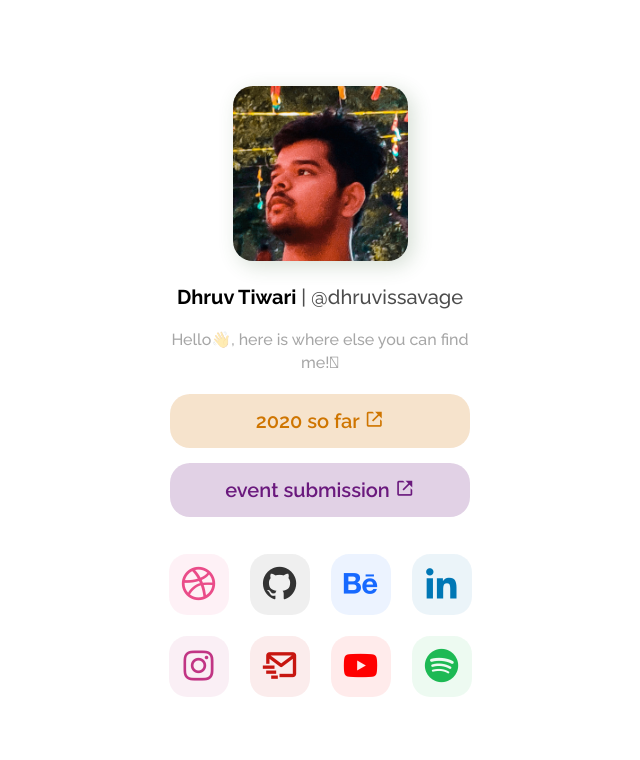
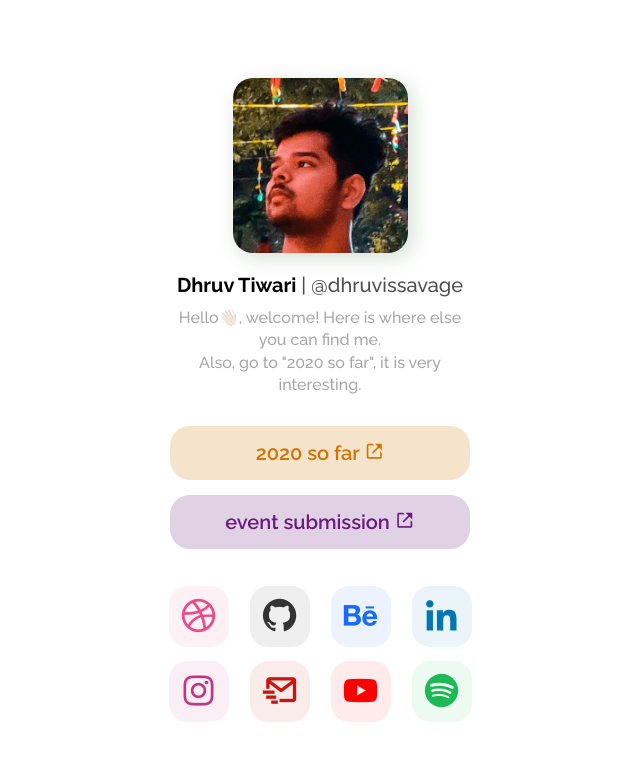
Before and after one commit to Illusion47586/social, a plain HTML site: page index.html in a window 1280 px wide. Shown: the whole page, without its empty margins (320-960 px from the left). Drawn offline with nearby package versions, Linux system fonts and the light colour scheme.

Commit message:
added details

```diff
--- a/css/mains.compact.css
+++ b/css/mains.compact.css
@@ -1,29 +1,31 @@
-.header { margin-bottom: 10px; }
+.header { margin-bottom: 10px; display: flex; align-items: center; justify-content: center; flex-direction: column; height: auto; }
 
-.header .profile-image { z-index: 10; height: 175px; width: 175px; border-radius: 20px; margin-bottom: 20px; box-shadow: 5px 5px 20px rgba(51, 93, 45, 0.2); }
+.header .profile-image { z-index: 10; width: 175px; border-radius: 20px; margin-bottom: 20px; box-shadow: 5px 5px 20px rgba(51, 93, 45, 0.2); }
 
 .header .name-text { font-size: 1.25em; font-weight: 700; }
 
 .header .name-text .IGHandle { font-weight: 500; color: rgba(0, 0, 0, 0.7); }
 
-.header .description { max-width: 300px; padding: 10px; margin-top: 10px; }
+.header .description { max-width: 300px; padding: 10px; margin-bottom: 10px; }
 
-.header .description p { font-size: 1em; color: rgba(0, 0, 0, 0.35); line-height: 1.4; }
+.header .description p { font-size: 16px; color: rgba(0, 0, 0, 0.35); line-height: 1.4; }
 
-#social--main { display: grid; grid-template-columns: repeat(4, auto); grid-gap: 7px 7px; padding: 10px; }
+#social--main { display: grid; grid-template-columns: repeat(4, auto); grid-gap: 7px 7px; padding: 10px 10px 0; }
 
 #other-links { margin-bottom: 20px; margin-top: -15px; display: flex; flex-direction: column; align-items: center; }
 
-#other-links .other-link { font-weight: 600; display: block; color: #2a3d66; position: relative; margin-top: 15px; width: 270px; height: auto; padding: 15px; font-size: 1.25em; background-color: rgba(42, 61, 102, 0.2); border-radius: 20px; border-color: black; border-width: 1em; }
+#other-links .other-link { font-weight: 600; display: block; color: #2a3d66; position: relative; margin-top: 15px; width: 270px; height: auto; padding: 15px; font-size: 20px; background-color: rgba(42, 61, 102, 0.2); border-radius: 20px; }
 
-.social-item { margin: 7px; padding: 10px; display: inline-block; border-radius: 30%; }
+.social-item { margin: 7px 7px 0; padding: 10px; display: inline-block; border-radius: 30%; }
 
-.social-item .bx { align-self: center; font-size: 2.5rem; padding: 0; margin: 0; }
+.social-item .bx { align-self: center; font-size: 40px; padding: 0; margin: 0; }
 
-body { height: 100vh; box-sizing: border-box; display: flex; flex-direction: column; align-items: center; justify-content: center; text-align: center; font-family: 'Raleway', sans-serif; }
+.noSelect { -webkit-touch-callout: none; -webkit-user-select: none; -khtml-user-select: none; -moz-user-select: none; -ms-user-select: none; user-select: none; -webkit-tap-highlight-color: transparent; }
+
+body { min-height: 100vh; box-sizing: border-box; display: flex; flex-direction: column; align-items: center; justify-content: center; text-align: center; font-family: 'Raleway', sans-serif; margin: 0; padding: 0; }
 
 * { margin: 0; padding: 0; }
 
 a { text-decoration: none; }
 
-a:hover, a:active, a:visited { text-decoration: none; }
+a:active, a:hover, a:visited { text-decoration: none; }
--- a/css/style.css
+++ b/css/style.css
@@ -1,10 +1,14 @@
 .header {
   margin-bottom: 10px;
+  display: flex;
+  align-items: center;
+  justify-content: center;
+  flex-direction: column;
+  height: auto;
 }
 
 .header .profile-image {
   z-index: 10;
-  height: 175px;
   width: 175px;
   border-radius: 20px;
   margin-bottom: 20px;
@@ -24,11 +28,11 @@
 .header .description {
   max-width: 300px;
   padding: 10px;
-  margin-top: 10px;
+  margin-bottom: 10px;
 }
 
 .header .description p {
-  font-size: 1em;
+  font-size: 16px;
   color: rgba(0, 0, 0, 0.35);
   line-height: 1.4;
 }
@@ -37,7 +41,7 @@
   display: grid;
   grid-template-columns: repeat(4, auto);
   grid-gap: 7px 7px;
-  padding: 10px;
+  padding: 10px 10px 0;
 }
 
 #other-links {
@@ -57,15 +61,13 @@
   width: 270px;
   height: auto;
   padding: 15px;
-  font-size: 1.25em;
+  font-size: 20px;
   background-color: rgba(42, 61, 102, 0.2);
   border-radius: 20px;
-  border-color: black;
-  border-width: 1em;
 }
 
 .social-item {
-  margin: 7px;
+  margin: 7px 7px 0;
   padding: 10px;
   display: inline-block;
   border-radius: 30%;
@@ -73,13 +75,23 @@
 
 .social-item .bx {
   align-self: center;
-  font-size: 2.5rem;
+  font-size: 40px;
   padding: 0;
   margin: 0;
 }
 
+.noSelect {
+  -webkit-touch-callout: none;
+  -webkit-user-select: none;
+  -khtml-user-select: none;
+  -moz-user-select: none;
+  -ms-user-select: none;
+  user-select: none;
+  -webkit-tap-highlight-color: transparent;
+}
+
 body {
-  height: 100vh;
+  min-height: 100vh;
   box-sizing: border-box;
   display: flex;
   flex-direction: column;
@@ -87,6 +99,8 @@ body {
   justify-content: center;
   text-align: center;
   font-family: 'Raleway', sans-serif;
+  margin: 0;
+  padding: 0;
 }
 
 * {
@@ -98,6 +112,6 @@ a {
   text-decoration: none;
 }
 
-a:hover, a:active, a:visited {
+a:active, a:hover, a:visited {
   text-decoration: none;
 }
--- a/index.html
+++ b/index.html
@@ -21,7 +21,8 @@
       Dhruv Tiwari <span class="IGHandle">| @dhruvissavage</span>
     </p>
     <div class="description">
-      <p>Hello👋, here is where else you can find me!🏼</p>
+      <p>Hello👋🏼, welcome! Here is where else you can find me.<br />
+      Also, go to "2020 so far", it is very interesting.</p>
     </div>
   </div>
   <div id="other-links">
--- a/js/addOtherLinks.js
+++ b/js/addOtherLinks.js
@@ -14,7 +14,7 @@ var linkBox = document.getElementById('other-links');
 
 for (var i = 0; i < linkItems.length; i++) {
   const linkContainer = document.createElement('a');
-  linkContainer.setAttribute('class', 'other-link');
+  linkContainer.setAttribute('class', 'other-link noSelect');
   linkContainer.setAttribute('href', linkItems[i].href);
   linkContainer.setAttribute('style', "background-color: rgba(" + linkItems[i].color + ", 0.2); color: rgb(" + linkItems[i].color + ")");
 
--- a/js/addSocialItem.js
+++ b/js/addSocialItem.js
@@ -49,7 +49,7 @@ var socialMain = document.getElementById('social--main');
 
 for (var i = 0; i < mainSocialtems.length; i++) {
   const linkContainer = document.createElement('a');
-  linkContainer.setAttribute('class', 'social-item');
+  linkContainer.setAttribute('class', 'social-item noSelect');
   linkContainer.setAttribute('href', mainSocialtems[i].href);
   linkContainer.setAttribute('style', "background-color: rgba(" + mainSocialtems[i].color + ", 0.08)");
 
--- a/scss/element/social-item.scss
+++ b/scss/element/social-item.scss
@@ -1,12 +1,12 @@
 .social-item {
-  margin: 7px;
+  margin: 7px 7px 0;
   padding: 10px;
   display: inline-block;
   border-radius: 30%;
 
   .bx {
     align-self: center;
-    font-size: 2.5rem;
+    font-size: 40px;
     padding: 0;
     margin: 0;
   }
--- a/scss/layout/header.scss
+++ b/scss/layout/header.scss
@@ -1,10 +1,14 @@
 .header {
-  // margin-top: 100px;
   margin-bottom: 10px;
+  display: flex;
+  align-items: center;
+  justify-content: center;
+  flex-direction: column;
+  height: auto;
 
   .profile-image {
     z-index: 10;
-    height: 175px;
+    // height: 20%;
     width: 175px;
     border-radius: 20px;
     margin-bottom: 20px;
@@ -24,10 +28,10 @@
   .description {
     max-width: 300px;
     padding: 10px;
-    margin-top: 10px;
+    margin-bottom: 10px;
 
     p {
-      font-size: 1em;
+      font-size: 16px;
       color: rgba(black, 0.35);
       line-height: 1.4;
     }
--- a/scss/layout/link-box.scss
+++ b/scss/layout/link-box.scss
@@ -14,10 +14,8 @@
     width: 270px;
     height: auto;
     padding: 15px;
-    font-size: 1.25em;
+    font-size: 20px;
     background-color: rgba(#2a3d66, 0.2);
     border-radius: 20px;
-    border-color: black;
-    border-width: 1em;
   }
 }
--- a/scss/layout/social-list.scss
+++ b/scss/layout/social-list.scss
@@ -2,5 +2,5 @@
   display: grid;
   grid-template-columns: repeat(4, auto);
   grid-gap: 7px 7px;
-  padding: 10px;
+  padding: 10px 10px 0;
 }
--- a/scss/mains.scss
+++ b/scss/mains.scss
@@ -2,12 +2,12 @@
 @import "layout/header";
 @import "layout/social-list";
 @import "layout/link-box";
+@import "element/social-item";
 
-@import "element/social-item";
-@import "element/link-item";
+@import "remove-blue-highlight";
 
 body {
-  height: 100vh;
+  min-height: 100vh;
   box-sizing: border-box;
   display: flex;
   flex-direction: column;
@@ -15,6 +15,8 @@ body {
   justify-content: center;
   text-align: center;
   font-family: 'Raleway', sans-serif;
+  margin: 0;
+  padding: 0;
 }
 
 * {
@@ -24,7 +26,10 @@ body {
 
 a {
   text-decoration: none;
-   &:hover, &:active, &:visited {
-     text-decoration: none;
-   }
+
+  &:active,
+  &:hover,
+  &:visited {
+    text-decoration: none;
+  }
 }
--- /dev/null
+++ b/scss/remove-blue-highlight.scss
@@ -0,0 +1,9 @@
+.noSelect {
+    -webkit-touch-callout: none;
+    -webkit-user-select: none;
+    -khtml-user-select: none;
+    -moz-user-select: none;
+    -ms-user-select: none;
+    user-select: none;
+    -webkit-tap-highlight-color: transparent;
+}
```
Also changed, not shown: css/mains.min.css.
